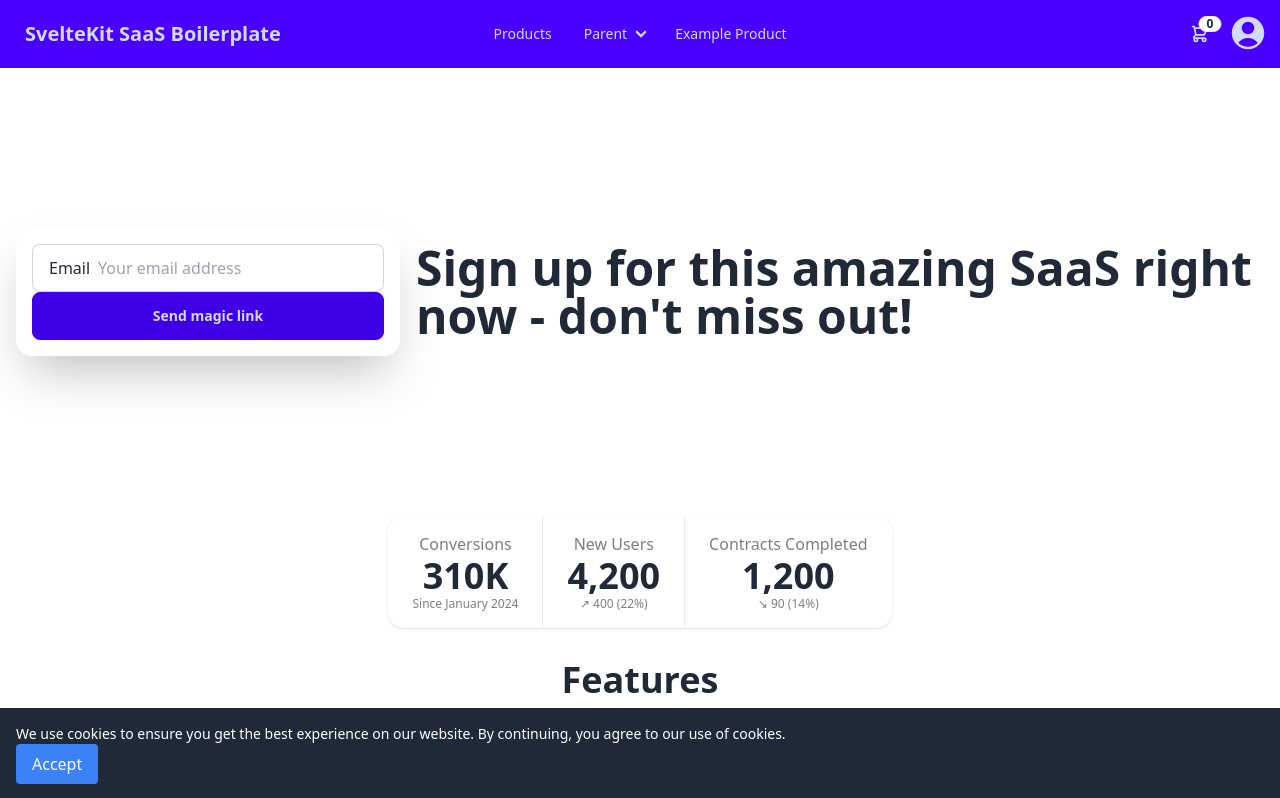
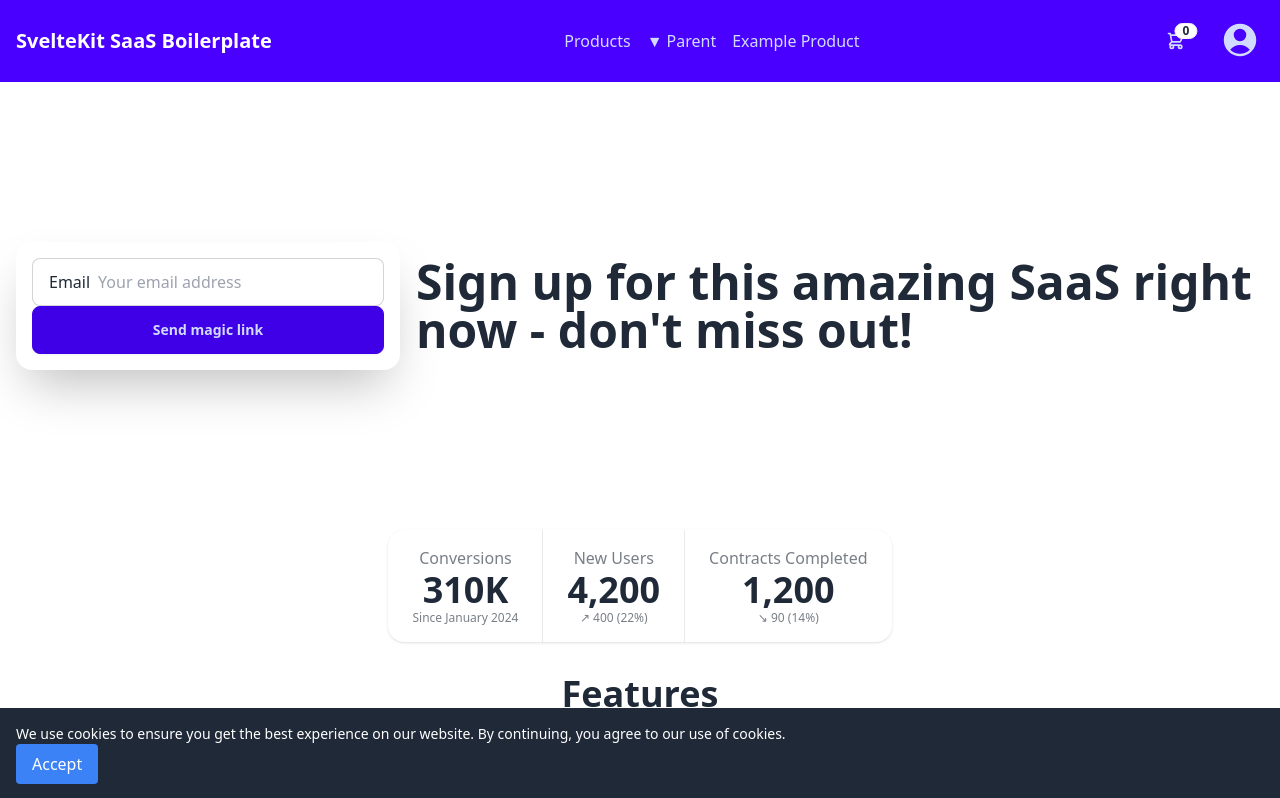
Before and after one commit to jcreek/SvelteKitSaasBoilerplate, a SvelteKit app: page / in a window 1280 px wide. Shown: the top 798 px of the page. Built offline with nearby package versions, Linux system fonts and the light colour scheme; no server answers.

Commit message:
feat(#29): Restyle navbar

```diff
--- a/src/lib/components/NavLinks.svelte
+++ b/src/lib/components/NavLinks.svelte
@@ -8,7 +8,7 @@
 		<div tabindex="0" role="button" class="">Parent</div>
 	{:else}
 		<details>
-			<summary>Parent</summary>
+			<summary class="flex items-center"><span class="mr-1">&#x25BC;</span>Parent </summary>
 		</details>
 	{/if}
 	<ul
--- a/src/routes/+layout.svelte
+++ b/src/routes/+layout.svelte
@@ -47,6 +47,12 @@
 
 		return () => data.subscription.unsubscribe();
 	});
+
+	let isMobileMenuOpen = false;
+
+	function toggleMobileMenu() {
+		isMobileMenuOpen = !isMobileMenuOpen;
+	}
 </script>
 
 <svelte:head>
@@ -63,38 +69,38 @@
 </svelte:head>
 
 <header>
-	<nav class="navbar bg-primary text-primary-content">
-		<div class="navbar-start">
-			<div class="dropdown">
-				<div tabindex="0" role="button" class="btn btn-ghost lg:hidden">
+	<nav class="bg-primary text-primary-content p-4">
+		<div class="container mx-auto flex justify-between items-center">
+			<a href="/" class="text-white font-bold text-xl">SvelteKit SaaS Boilerplate</a>
+
+			<!-- Hamburger Menu Button (Mobile) -->
+			<button on:click={toggleMobileMenu} class="block md:hidden text-white focus:outline-none">
 				<svg
+					class="w-6 h-6"
+					fill="none"
+					stroke="currentColor"
+					viewBox="0 0 24 24"
 					xmlns="http://www.w3.org/2000/svg"
-						class="h-5 w-5"
-						fill="none"
-						viewBox="0 0 24 24"
-						stroke="currentColor"
-						><path
+				>
+					<path
 						stroke-linecap="round"
 						stroke-linejoin="round"
 						stroke-width="2"
 						d="M4 6h16M4 12h8m-8 6h16"
-						/></svg
-					>
-				</div>
-				<ul
-					class="menu menu-sm dropdown-content mt-3 z-[1] p-2 shadow bg-base-100 text-base-content rounded-box w-52"
-				>
-					<NavLinks isMobile={true} />
-				</ul>
-			</div>
-			<a href="/" class="btn btn-ghost text-xl">SvelteKit SaaS Boilerplate</a>
-		</div>
-		<div class="navbar-center hidden lg:flex">
-			<ul class="menu menu-horizontal px-1">
+					></path>
+				</svg>
+			</button>
+
+			<!-- Navbar Links (hidden on mobile, visible on larger screens) -->
+			<div class="hidden md:flex space-x-4">
+				<ul class="flex flex-col md:flex-row md:space-x-4">
 					<NavLinks isMobile={false} />
 				</ul>
 			</div>
-		<div class="navbar-end">
+
+			<!-- Right Side: Basket & User Account -->
+			<div class="flex items-center space-x-4">
+				<!-- Basket/Checkout Icon -->
 				<a href="/checkout" class="btn btn-ghost btn-circle">
 					<div class="indicator">
 						<svg
@@ -103,16 +109,19 @@
 							fill="none"
 							viewBox="0 0 24 24"
 							stroke="currentColor"
-						><path
+						>
+							<path
 								stroke-linecap="round"
 								stroke-linejoin="round"
 								stroke-width="2"
 								d="M3 3h2l.4 2M7 13h10l4-8H5.4M7 13L5.4 5M7 13l-2.293 2.293c-.63.63-.184 1.707.707 1.707H17m0 0a2 2 0 100 4 2 2 0 000-4zm-8 2a2 2 0 11-4 0 2 2 0 014 0z"
-						/></svg
-					>
+							/>
+						</svg>
 						<span class="badge badge-sm indicator-item">{localBasket.items.length}</span>
 					</div>
 				</a>
+
+				<!-- User Account Dropdown -->
 				<details class="dropdown dropdown-end">
 					<summary tabindex="0" role="button" class="btn btn-ghost btn-circle avatar">
 						<div class="w-10 rounded-full">
@@ -137,9 +146,7 @@
 							tabindex="-1"
 							class="mt-3 z-[1] p-2 shadow menu menu-sm dropdown-content bg-base-100 text-base-content rounded-box min-w-[13rem] w-auto"
 						>
-						<li>
-							<a href="/account"> Account </a>
-						</li>
+							<li><a href="/account">Account</a></li>
 							<li><a href="/settings">Settings</a></li>
 							<li><SignOut {supabase} /></li>
 						</ul>
@@ -151,6 +158,18 @@
 						</div>
 					{/if}
 				</details>
+			</div>
+		</div>
+
+		<!-- Mobile Menu -->
+		<div
+			class="bg-base-100 text-base-content shadow rounded-box p-4 transition duration-300 ease-in-out md:hidden"
+			class:block={isMobileMenuOpen}
+			class:hidden={!isMobileMenuOpen}
+		>
+			<ul class="flex flex-col space-y-4">
+				<NavLinks isMobile={true} />
+			</ul>
 		</div>
 	</nav>
 </header>
```
Lines whose indentation alone changed are shown as unchanged.
